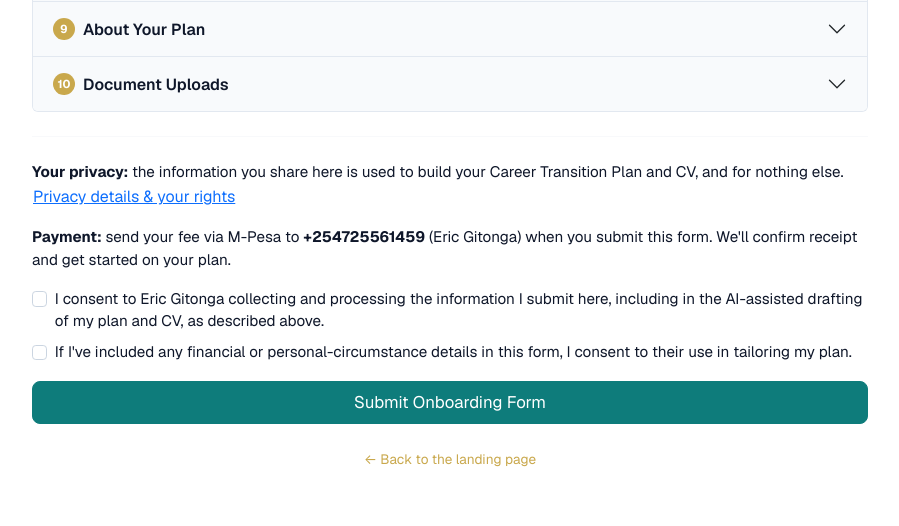
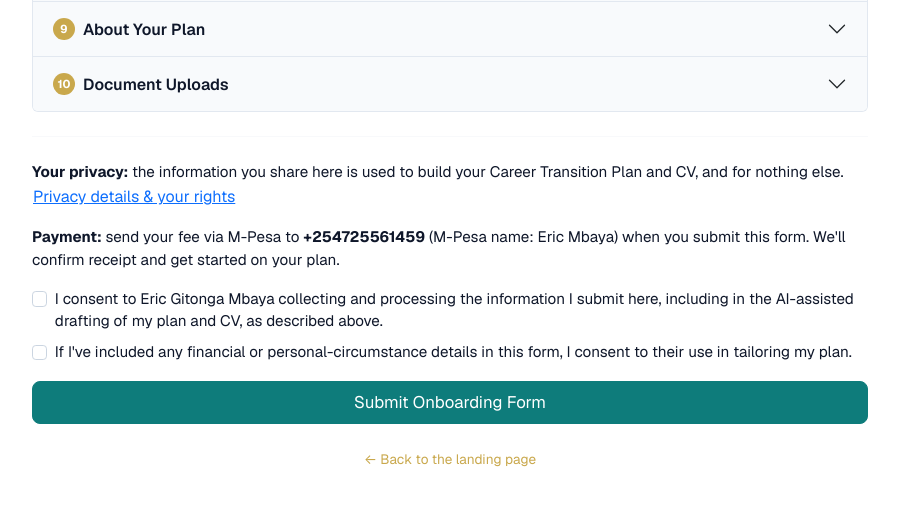
Before and after one commit to ericgitonga/career-transition, a Flask app: template intake/templates/index.html in a window 1280 px wide. Shown: the part 1184-1710 px from the top of the page, without its empty margins (190-1089 px from the left). Run offline with Flask 3, Linux system fonts and the light colour scheme; the template is opened without the code that fills it, so the values that code supplies are empty; parts of the project's set-up code (start-up, migrations or seed data) failed here and were passed over; some libraries are stand-ins or nearby versions.

Commit message:
intake: fix wrong M-Pesa payee name (#99)
* intake: fix wrong M-Pesa payee name in payment note (closes #98)

The parenthetical named Eric Gitonga, but the M-Pesa account is
registered under Eric Mbaya — correcting it so applicants aren't
confused by a name mismatch before sending payment.

Co-Authored-By: Claude Sonnet 5 <noreply@anthropic.com>

* intake: use full name in DPA notice/consent (closes #100)

Names the controller as "Eric Gitonga Mbaya" in the DPA
controller-identity notice and consent checkbox, so it visibly
encompasses the M-Pesa note's "Eric Mbaya" instead of reading as a
different person.

Co-Authored-By: Claude Sonnet 5 <noreply@anthropic.com>

---------

Co-authored-by: Claude Sonnet 5 <noreply@anthropic.com>

```diff
--- a/intake/templates/index.html
+++ b/intake/templates/index.html
@@ -614,7 +614,7 @@
     </p>
     <div class="collapse" id="privacy-details">
       <div class="card card-body mb-3" style="font-size:.85rem;">
-        <p><strong>Who controls this data:</strong> Eric Gitonga (career-transition). Privacy questions:
+        <p><strong>Who controls this data:</strong> Eric Gitonga Mbaya (career-transition). Privacy questions:
           <a href="mailto:gitonga@gmail.com">gitonga@gmail.com</a>.</p>
         <p><strong>What we collect:</strong> your contact details, career history and goals, and any CV,
           LinkedIn export, job description, or other files you upload. A few fields — financial runway,
@@ -640,7 +640,7 @@
   <div class="mb-3">
     <p class="mb-0">
       <strong>Payment:</strong> send your fee via M-Pesa to <strong>+254725561459</strong>
-      (Eric Gitonga) when you submit this form. We'll confirm receipt and get started on your plan.
+      (M-Pesa name: Eric Mbaya) when you submit this form. We'll confirm receipt and get started on your plan.
     </p>
   </div>
 
@@ -648,7 +648,7 @@
     <input class="form-check-input" type="checkbox" name="consent_processing" value="yes"
            id="consent-processing" required>
     <label class="form-check-label" for="consent-processing">
-      I consent to Eric Gitonga collecting and processing the information I submit here, including in
+      I consent to Eric Gitonga Mbaya collecting and processing the information I submit here, including in
       the AI-assisted drafting of my plan and CV, as described above.
     </label>
   </div>
```
Also changed, not shown: intake/CHANGELOG.md, 1 other file.
